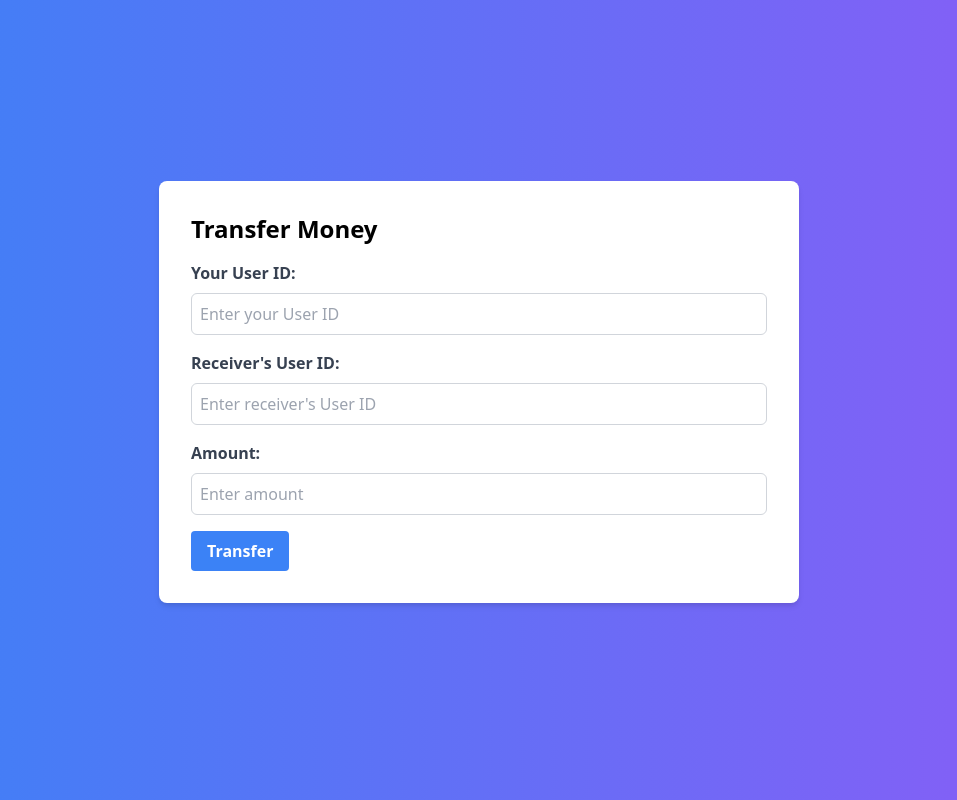
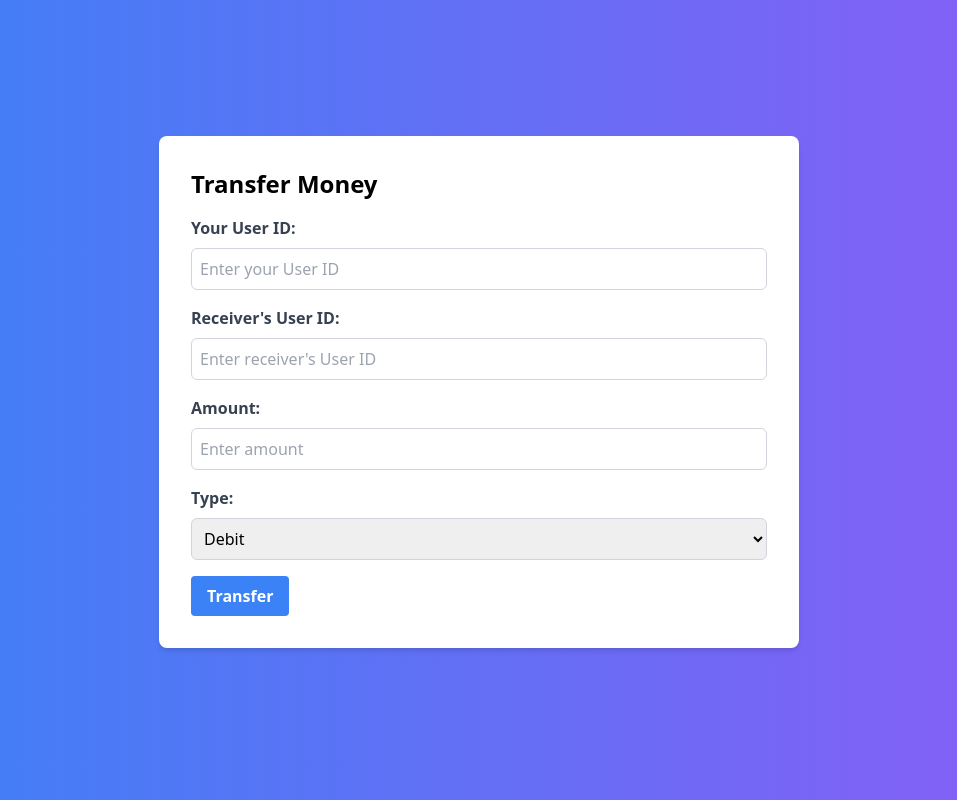
Before and after one commit to GuptajiRocks/data-science-sem3, a Flask app: page /acceptSend in a window 1280 px wide. Shown: the whole page, without its empty margins (161-1118 px from the left). Run offline with Flask 3, Linux system fonts and the light colour scheme.

Commit message:
adding debit credit facility

```diff
--- a/Courses/payment/trialone/templates/sendMoney.html
+++ b/Courses/payment/trialone/templates/sendMoney.html
@@ -23,6 +23,13 @@
           <label for="amount" class="block text-gray-700 font-bold mb-2">Amount:</label>
           <input type="number" id="amount" name="amount" class="border border-gray-300 rounded-md p-2 w-full" placeholder="Enter amount">
         </div>
+        <div class="mb-4">
+          <label for="type" class="block text-gray-700 font-bold mb-2">Type:</label>
+          <select id="type" name="type" class="border border-gray-300 rounded-md p-2 w-full">
+            <option value="debit">Debit</option>
+            <option value="credit">Credit</option>
+          </select>
+        </div>
         <button type="submit" class="bg-blue-500 hover:bg-blue-700 text-white font-bold py-2 px-4 rounded">Transfer</button>
       </form>
     </div>
```
Lines whose indentation alone changed are shown as unchanged.
